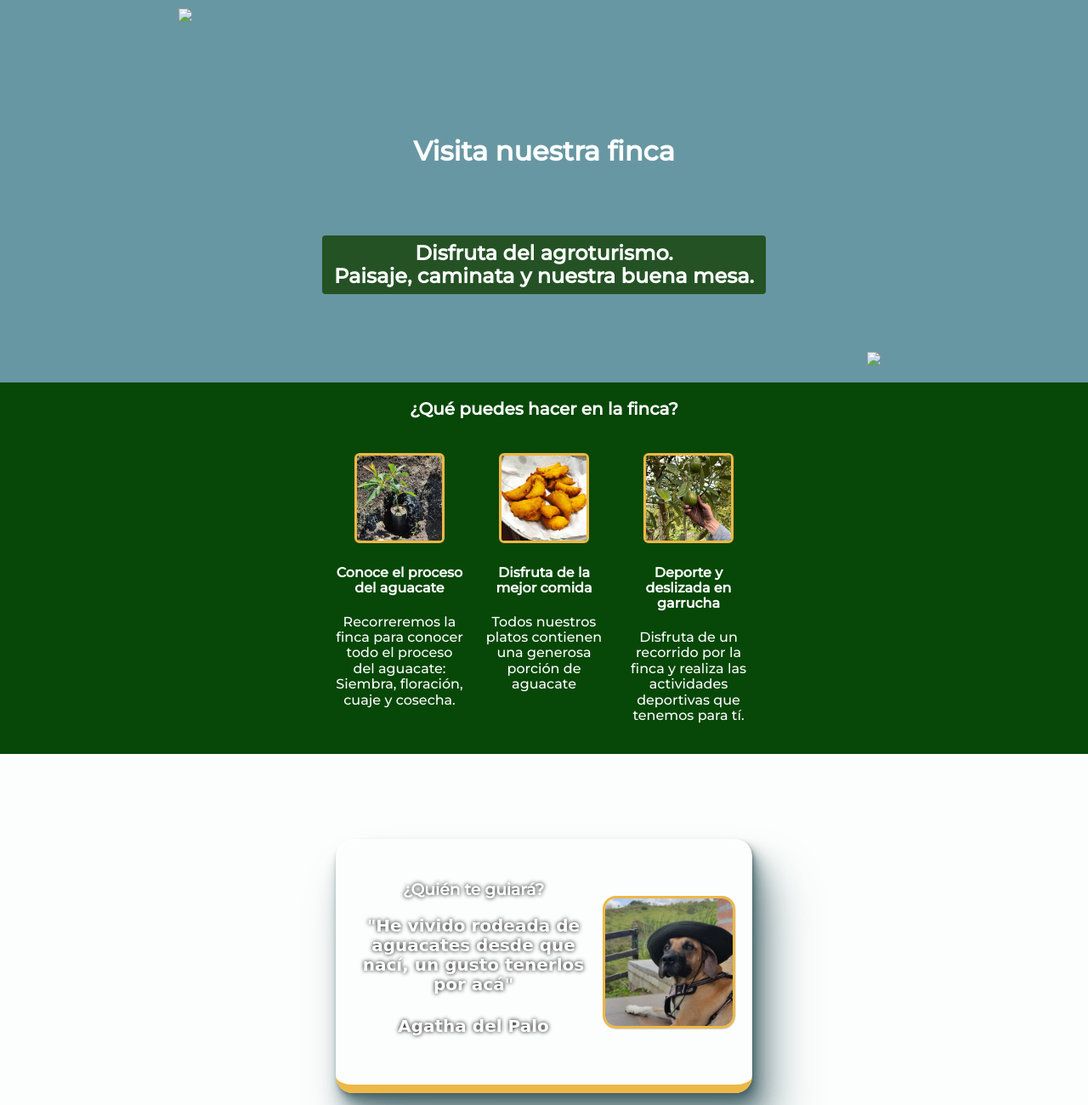
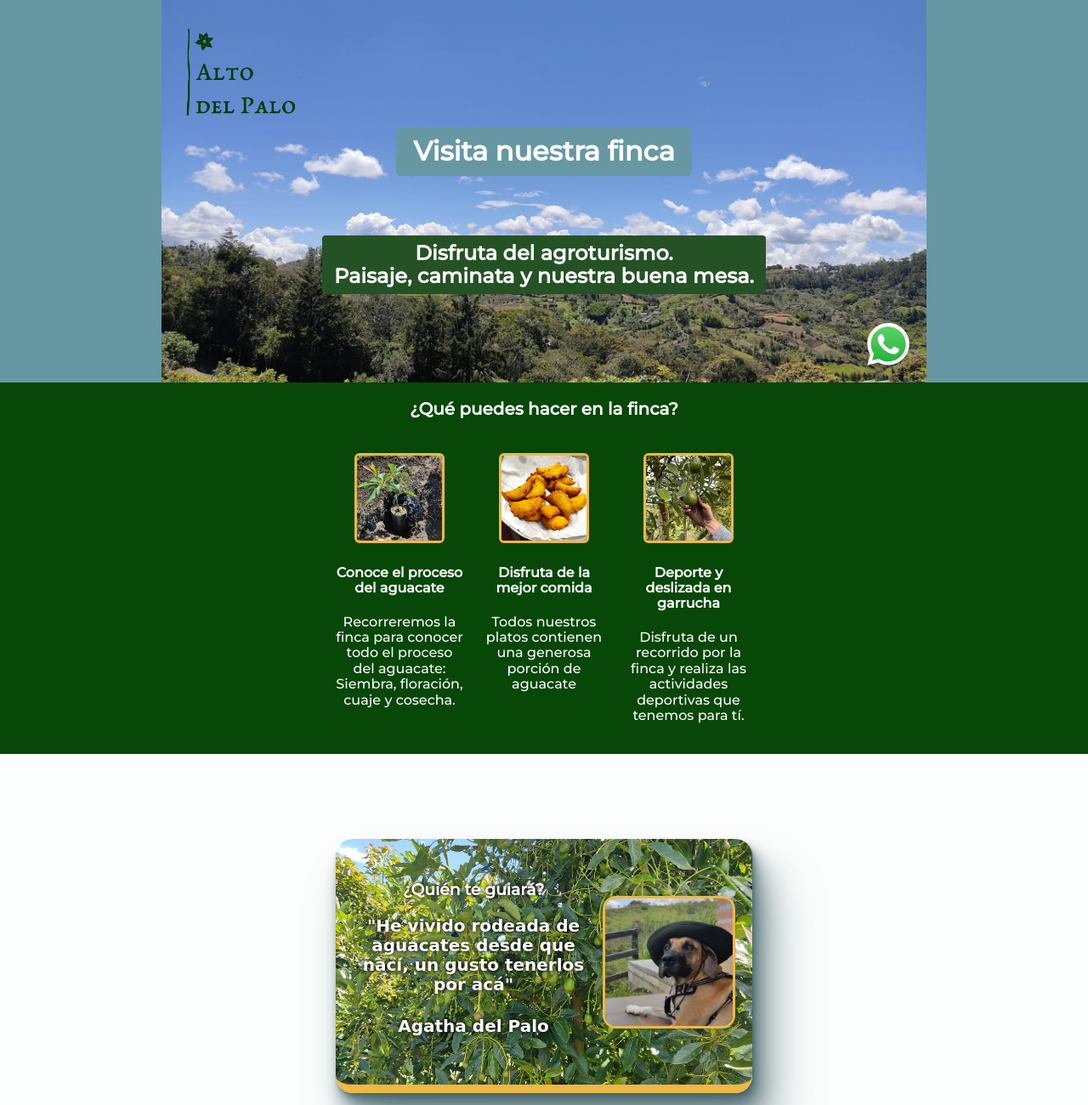
Before and after one commit to callmejose/visit-page-AltodelPalo, a plain HTML site: page index.html in a window 1280 px wide. Shown: the top 1300 px of the page at 85% size. Drawn offline with nearby package versions, Linux system fonts and the light colour scheme; the site is published under a folder, as on GitHub Pages, so addresses that start at the root find nothing; a web font is replaced by a local one.

Commit message:
now the imgs have a relative path

```diff
--- a/index.html
+++ b/index.html
@@ -13,11 +13,11 @@
 
   <!-- HERO SECTION -->
   <div class="section" id="hero-sec">
-    <img src="/images/AltodelPalo.png" id="logo-img">
+    <img src="images/AltodelPalo.png" id="logo-img">
     <h1>Visita nuestra finca</h1>
     <h2>Disfruta del agroturismo.<br>Paisaje, caminata y nuestra buena mesa.</h2>
     <a target="_blank" href="https://api.whatsapp.com/send?phone=573042697062&text=Hola%2C%20me%20gustar%C3%ADa%20visitar%20la%20finca%20%F0%9F%A5%91">
-      <img src="/images/wapp.svg" id="wapp-svg"></a>
+      <img src="images/wapp.svg" id="wapp-svg"></a>
   </div>
 
   <!-- ACTIVITIES SECTION -->
--- a/styles.css
+++ b/styles.css
@@ -51,7 +51,7 @@ section {
     align-items: center;
     position: relative;
     color: #FCFEFD;
-    background: url(/images/blanco-verde_.jpg);
+    background: url(images/blanco-verde_.jpg);
     background-size: cover;
     height: 450px;
     width: 45%;
@@ -123,7 +123,7 @@ section {
     color: white;
     font-weight: bold;
     text-shadow: 0 0 5px black;
-    background: url("/images/cuaje_.jpg");
+    background: url("images/cuaje_.jpg");
     background-size: cover;
     backdrop-filter: blur(10px);
     -webkit-backdrop-filter: blur(10px);
```
